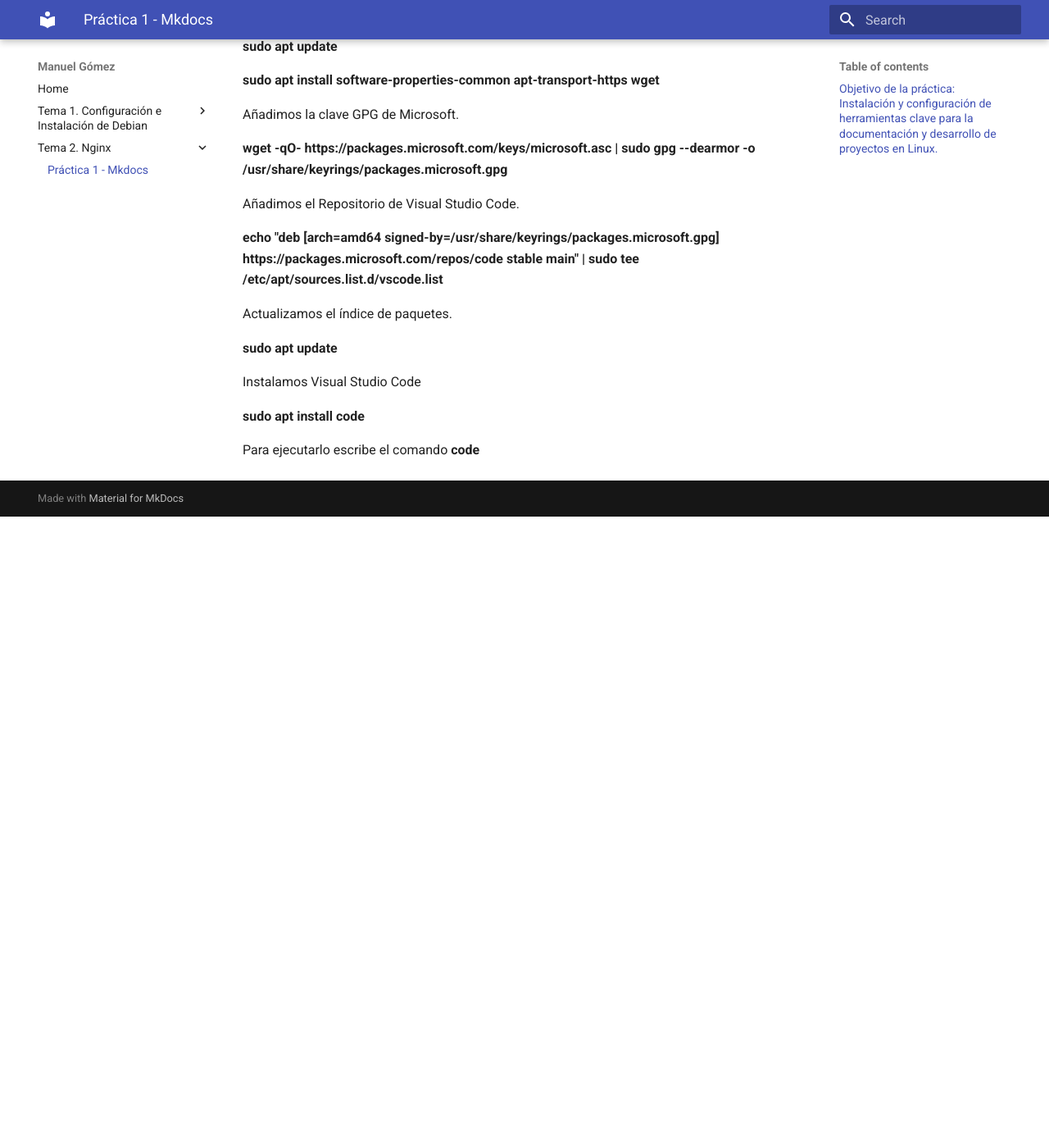
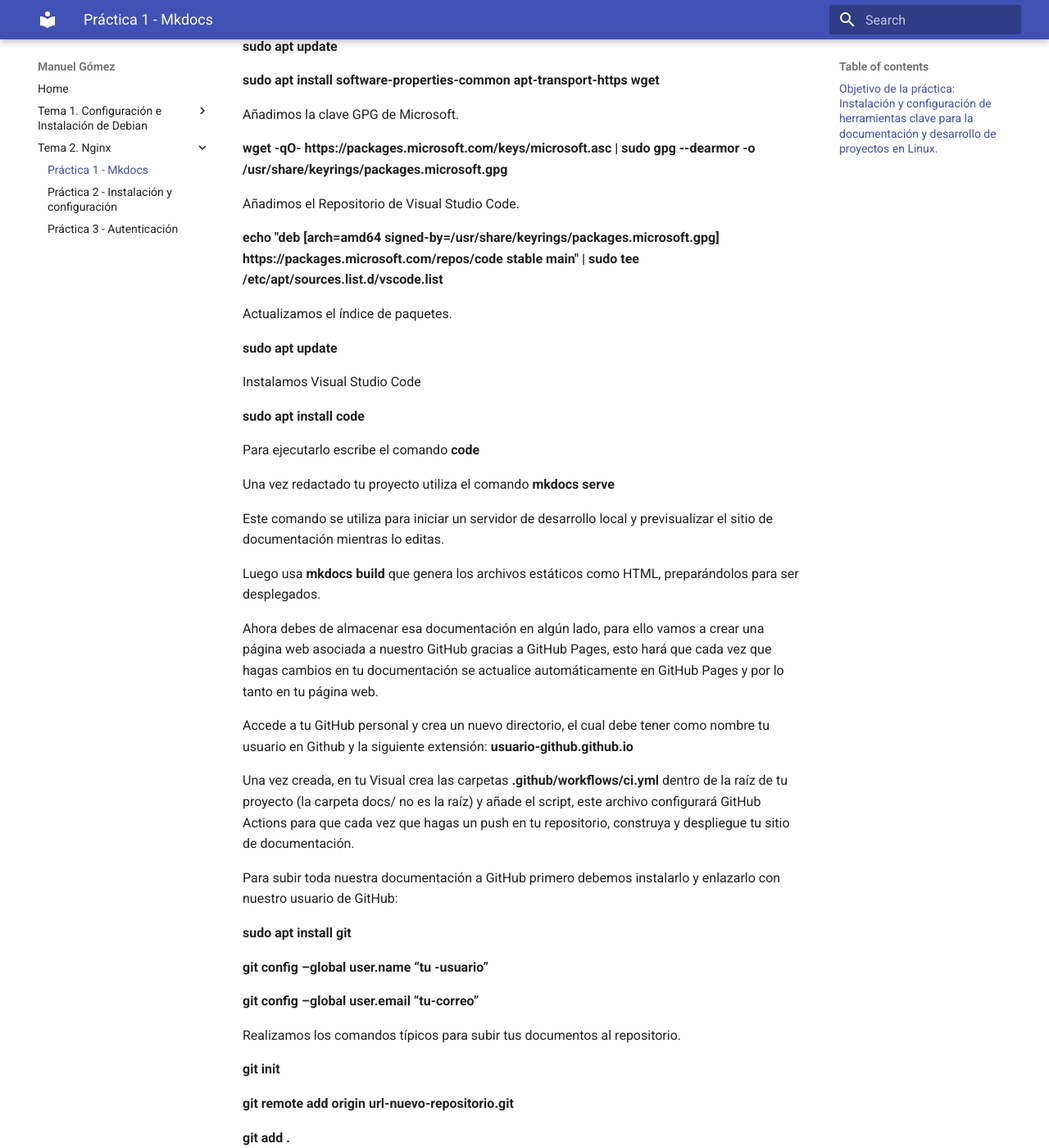
Before and after one commit to Manuel-Gom/Manuel-Gom.github.io, an MkDocs documentation site: the page built from docs/daw/tema-2-nginx/mkdocs/index.md, in a window 1280 px wide and 1400 px high, scrolled down 1468 px. Shown: the whole window at 82% size. Built offline with MkDocs 1.6.1 and Material for MkDocs 9.7.7, drawn with Linux system fonts in a browser that asks for light colours; before the commit the page ends 2098 px from its top, so only the background shows below that; some of the changed text lies outside the part shown.

Commit message:
Agregando Actividad 2 Tema 2

```diff
--- a/docs/daw/tema-2-nginx/mkdocs/index.md
+++ b/docs/daw/tema-2-nginx/mkdocs/index.md
@@ -1,8 +1,8 @@
-***Tema 1: Instalación y configuración de Debian***
+***Tema 2 - Arquitectura Web. Implantación y administración de servidores web.***
 
 ***Autor: Manuel Gómez Ruiz***
 
-***Fecha: 13/10/2024***
+***Fecha: 14/10/2024***
 
 ***Asignatura: Despliegue de Aplicaciones Web***
 
@@ -70,3 +70,43 @@
 **sudo apt install code**
 
 Para ejecutarlo escribe el comando **code**
+
+Una vez redactado tu proyecto utiliza el comando **mkdocs serve**
+
+Este comando se utiliza para iniciar un servidor de desarrollo local y previsualizar el sitio de documentación mientras lo editas.
+
+Luego usa **mkdocs build** que genera los archivos estáticos como HTML, preparándolos para ser desplegados.
+
+Ahora debes de almacenar esa documentación en algún lado, para ello vamos a crear una página web asociada a nuestro GitHub gracias a GitHub Pages, esto hará que cada vez que hagas cambios en tu documentación se actualice automáticamente en GitHub Pages y por lo tanto en tu página web.
+
+Accede a tu GitHub personal y crea un nuevo directorio, el cual debe tener como nombre tu usuario en Github y la siguiente extensión: **usuario-github.github.io**
+
+Una vez creada, en tu Visual crea las carpetas **.github/workflows/ci.yml** dentro de la raíz de tu proyecto (la carpeta docs/ no es la raíz) y añade el script, este archivo configurará GitHub Actions para que cada vez que hagas un push en tu repositorio, construya y despliegue tu sitio de documentación.
+
+Para subir toda nuestra documentación a GitHub primero debemos instalarlo y enlazarlo con nuestro usuario de GitHub:
+
+**sudo apt install git**
+
+**git config –global user.name “tu -usuario”**
+
+**git config –global user.email “tu-correo”**
+
+Realizamos los comandos típicos para subir tus documentos al repositorio.
+
+**git init**
+
+**git remote add origin url-nuevo-repositorio.git**
+
+**git add .**
+
+**git commit -m ‘Nuevo commit’**
+
+**git push -u origin main**
+
+Si es la primera vez que subes contenido en tu GitHub deberás de crear un token de acceso personal, cópialo en algún sitio y no lo pierdes, ya que este será tu clave de acceso a Github, es parecido a la clave de superusuario, es una herramienta para mayor seguridad y evitar así que podamos ser hackeados y borren nuestros repositorios o los modifiquen sin permiso.
+
+Si al subirse los cambios al repositorio, ves que ha habido un problema en el despliegue por Jekyll crea un archivo vacío llamado **.nojekyll**
+
+Ve a **Settings del repositorio > Pages** y comprueba que la rama que está siendo desplegada es **gh-pages** y la ruta es **/ (root)**, si ese no es el caso, modifícalo tú mismo.
+
+Espera unos minutos hasta que se genera tu sitio web.
--- a/mkdocs.yml
+++ b/mkdocs.yml
@@ -5,6 +5,8 @@
     - Práctica 1: ./daw/tema-1/ssh-debian/index.md
   - Tema 2. Nginx:
     - Práctica 1 - Mkdocs: ./daw/tema-2-nginx/mkdocs/index.md
+    - Práctica 2 - Instalación y configuración: ./daw/tema-2-nginx/ftp-https/index.md
+    - Práctica 3 - Autenticación: ./daw/tema-2-nginx/autenticacion/index.md
 site_url: https://manuelgomez.com/mi-proyecto-personal
 theme:
   name: material
```
Also changed, not shown: docs/daw/tema-2-nginx/autenticacion/index.md (+9 -5 lines), docs/daw/tema-2-nginx/ftp-https/index.md (added, +130 -0 lines).
